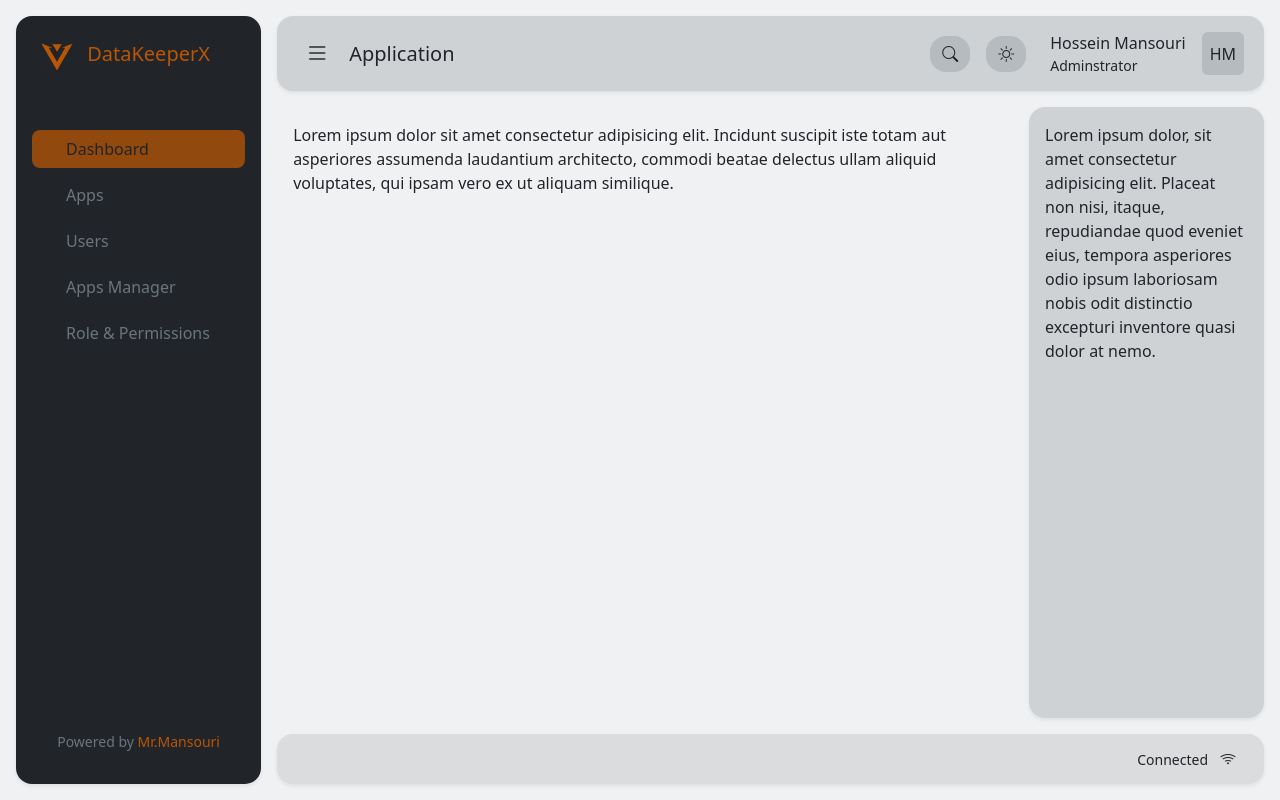
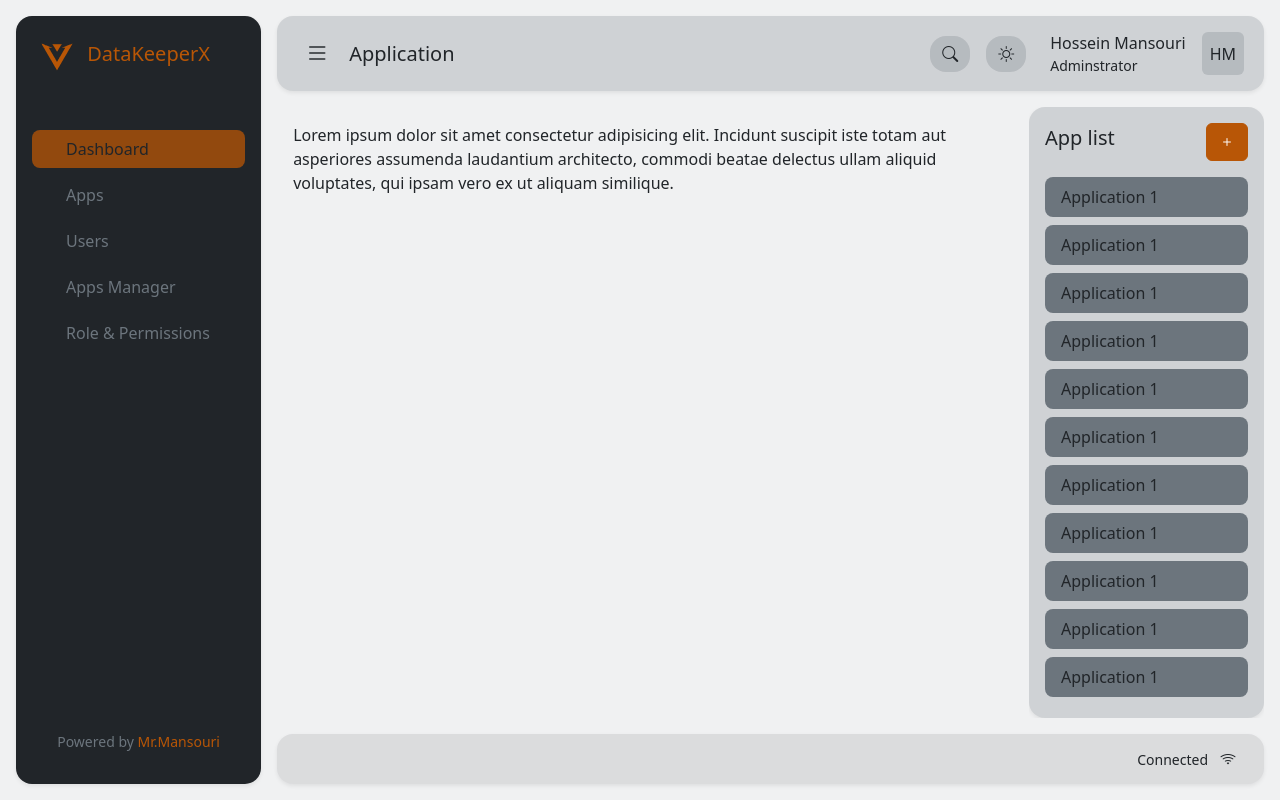
Before and after one commit to Hsnmsri/data_keeper_x_frontend, an Angular app: page /panel in a window 1280 px wide. Built offline with nearby package versions, Linux system fonts and the light colour scheme.

Commit message:
update app list

```diff
--- a/src/app/panel-app-list-menu/panel-app-list-menu.component.html
+++ b/src/app/panel-app-list-menu/panel-app-list-menu.component.html
@@ -1,8 +1,25 @@
-<div class="bg-secondary bg-opacity-25 rounded-4 p-3 shadow-sm w-100 h-100">
+<div class="bg-secondary bg-opacity-25 rounded-4 p-3 shadow-sm w-100 h-100 d-flex flex-column">
 
-  <span>
-    Lorem ipsum dolor, sit amet consectetur adipisicing elit. Placeat non nisi, itaque, repudiandae quod eveniet eius,
-    tempora asperiores odio ipsum laboriosam nobis odit distinctio excepturi inventore quasi dolor at nemo.
-  </span>
+  <!-- header -->
+  <div class="col-12 row g-0 align-items-center justify-content-between mb-3">
+    <span class="col h5 text-dark">App list</span>
+    <button class="btn btn-primary col-auto">
+      <i class="bi bi-plus"></i>
+    </button>
+  </div>
+  <!-- header -->
+
+  <!-- app list -->
+  <div class="overflow-y-auto">
+    <!-- item -->
+    @for(item of [2,2,2,2,2,2,2,2,2,2,2,2,2,2,2,2,2,2,2];track item){
+    <div class="bg-secondary py-2 px-3 rounded-3 mb-2">
+      <span>
+        Application 1
+      </span>
+    </div>
+    }
+  </div>
+  <!-- app list -->
 
 </div>
--- a/src/app/panel/panel.component.html
+++ b/src/app/panel/panel.component.html
@@ -28,7 +28,7 @@
         <!-- main section -->
 
         <!-- app section -->
-        <div class="d-none d-lg-flex" style="width: 310px;">
+        <div class="d-none d-lg-block overflow-y-hidden" style="width: 310px;">
           <app-panel-app-list-menu></app-panel-app-list-menu>
         </div>
         <!-- app section -->
```
